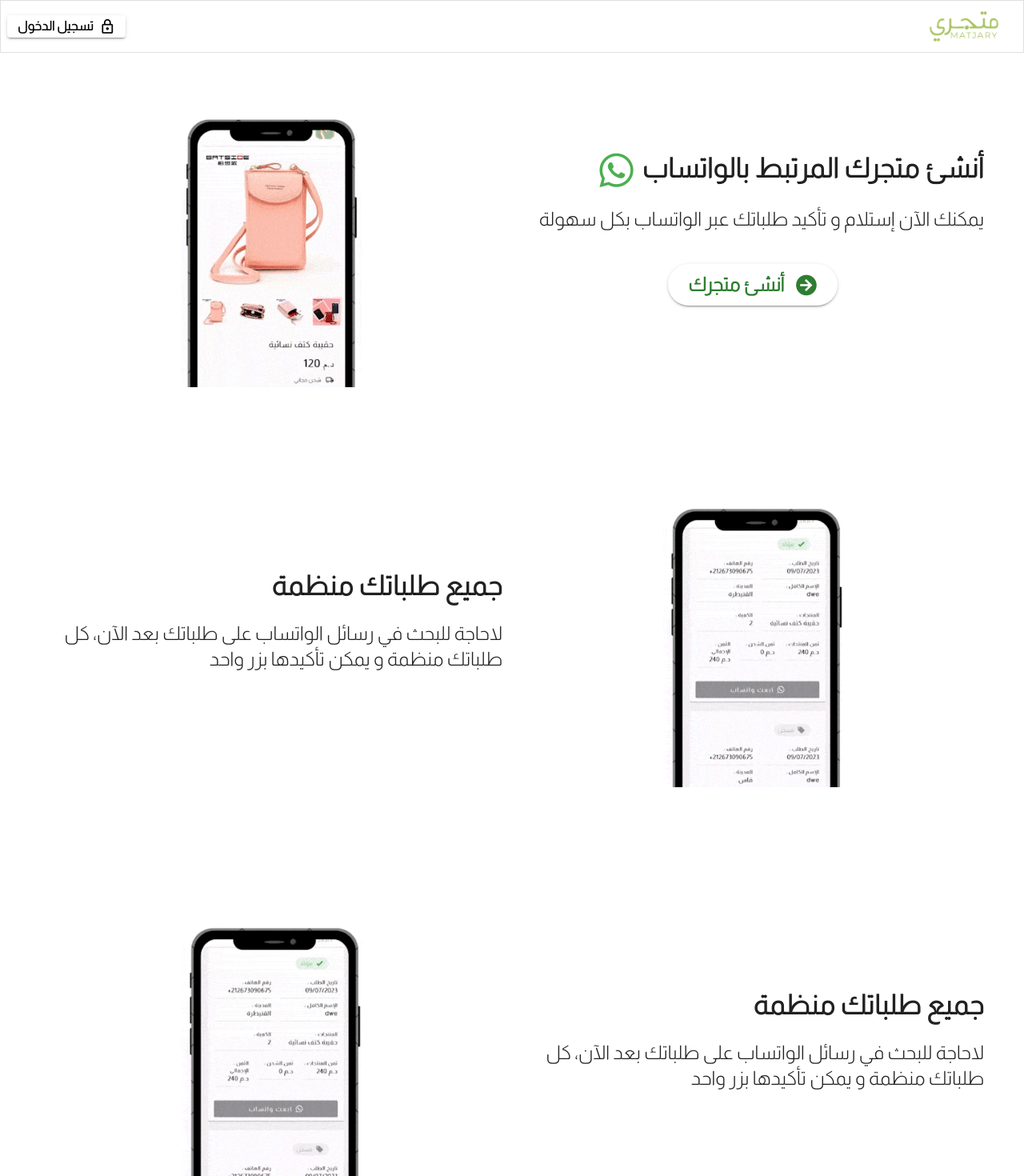
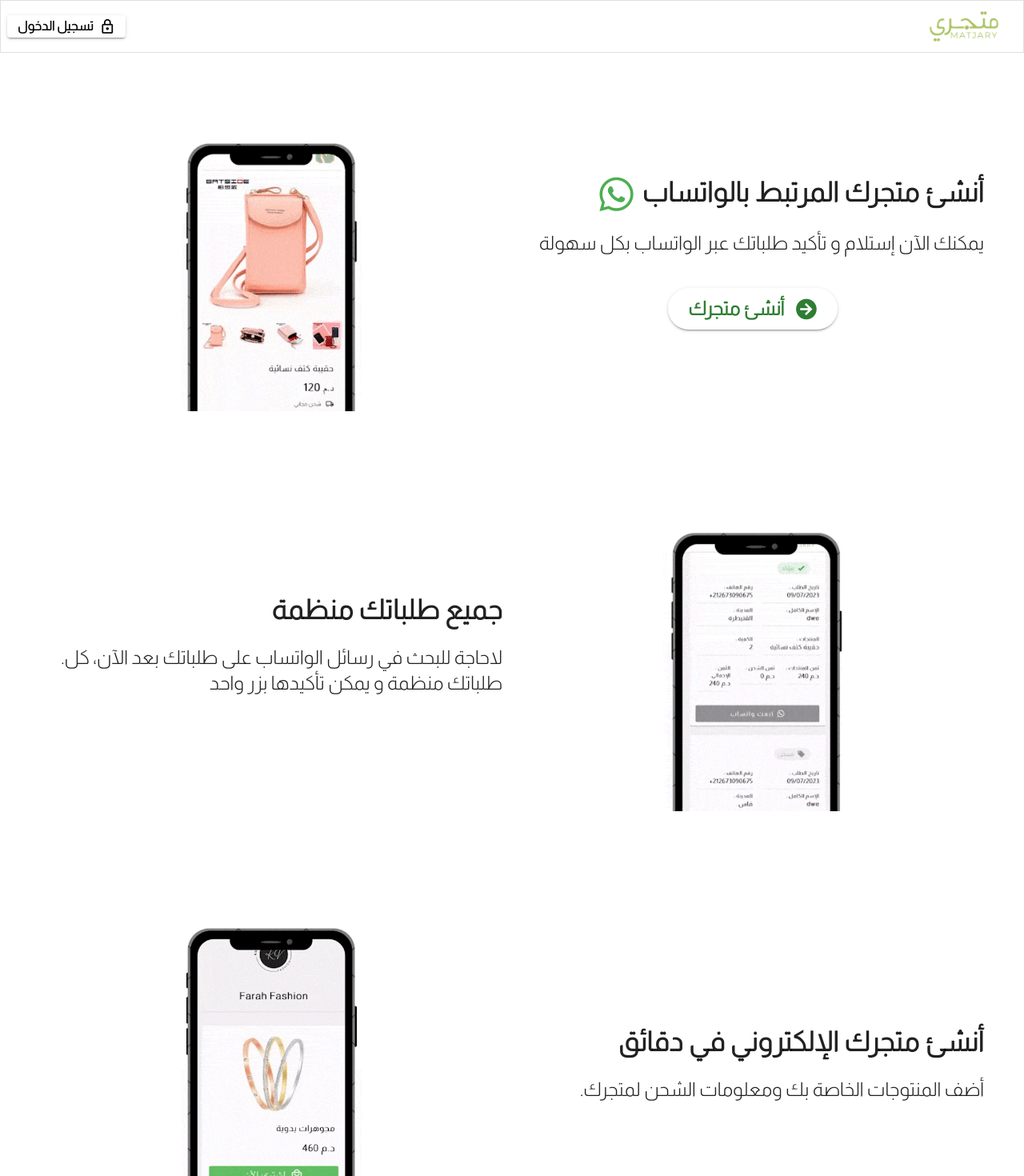
Before and after one commit to beyassine/matjary_frontend, a Vue app: page / in a window 1280 px wide. Shown: the top 1470 px of the page at 80% size. Built offline with nearby package versions, Linux system fonts and the light colour scheme; what vue-tel-input would draw is missing.

Commit message:
landing page

```diff
--- a/src/views/HomeView.vue
+++ b/src/views/HomeView.vue
@@ -19,9 +19,9 @@
 
         </template>
     </v-app-bar>
-    <div class="hero mt-5">
+    <div class="hero">
         <v-card elevation="0">
-            <v-row class="d-flex justify-center align-center flex-row-reverse" style="padding-bottom: 50px;">
+            <v-row class="d-flex justify-center align-center flex-row-reverse" style="padding-top: 50px;padding-bottom: 50px;">
                 <v-col class="text-center" cols="12" md="6">
                     <div class=" text-h4  text-right  font-weight-black mb-5"> <v-icon class="text-green">mdi-whatsapp</v-icon> أنشئ
                         متجرك
@@ -47,7 +47,7 @@
             <v-col class="text-right" cols="12" md="6">
                 <div class=" text-h4 font-weight-black mb-5">جميع طلباتك منظمة </div>
                 <div class="text-h5 mt-3 mb-5">
-                    لاحاجة للبحث في رسائل الواتساب على طلباتك بعد الآن، كل طلباتك منظمة و يمكن تأكيدها بزر واحد
+                    .لاحاجة للبحث في رسائل الواتساب على طلباتك بعد الآن، كل طلباتك منظمة و يمكن تأكيدها بزر واحد
                 </div>
             </v-col>
             <v-col>
@@ -56,13 +56,13 @@
         </v-row>
         <v-row class="d-flex justify-center align-center flex-row-reverse" style="padding-top: 50px;padding-bottom: 50px;">
             <v-col class="text-right" cols="12" md="6">
-                <div class=" text-h4 font-weight-black mb-5">جميع طلباتك منظمة </div>
+                <div class=" text-h4 font-weight-black mb-5"> أنشئ متجرك الإلكتروني في دقائق</div>
                 <div class="text-h5 mt-3 mb-5">
-                    لاحاجة للبحث في رسائل الواتساب على طلباتك بعد الآن، كل طلباتك منظمة و يمكن تأكيدها بزر واحد
+                   .أضف المنتوجات الخاصة بك ومعلومات الشحن  لمتجرك
                 </div>
             </v-col>
             <v-col>
-                <v-img height="400" :src="orders_gif"></v-img>
+                <v-img height="400" :src="products_gif"></v-img>
             </v-col>
         </v-row>
     </div>
@@ -74,6 +74,7 @@ import { useDisplay } from "vuetify";
 
 import hero_gif from "../assets/gifs/hero.gif";
 import orders_gif from "../assets/gifs/orders.gif";
+import products_gif from "../assets/gifs/products.gif";
 
 import ExtendHeader from "../components/ExtendHeader";
 
@@ -90,6 +91,7 @@ export default {
         return {
             hero_gif: hero_gif,
             orders_gif: orders_gif,
+            products_gif: products_gif,
             logo: logo,
         };
     },
```
Also changed, not shown: src/assets/gifs/products.gif (added).
